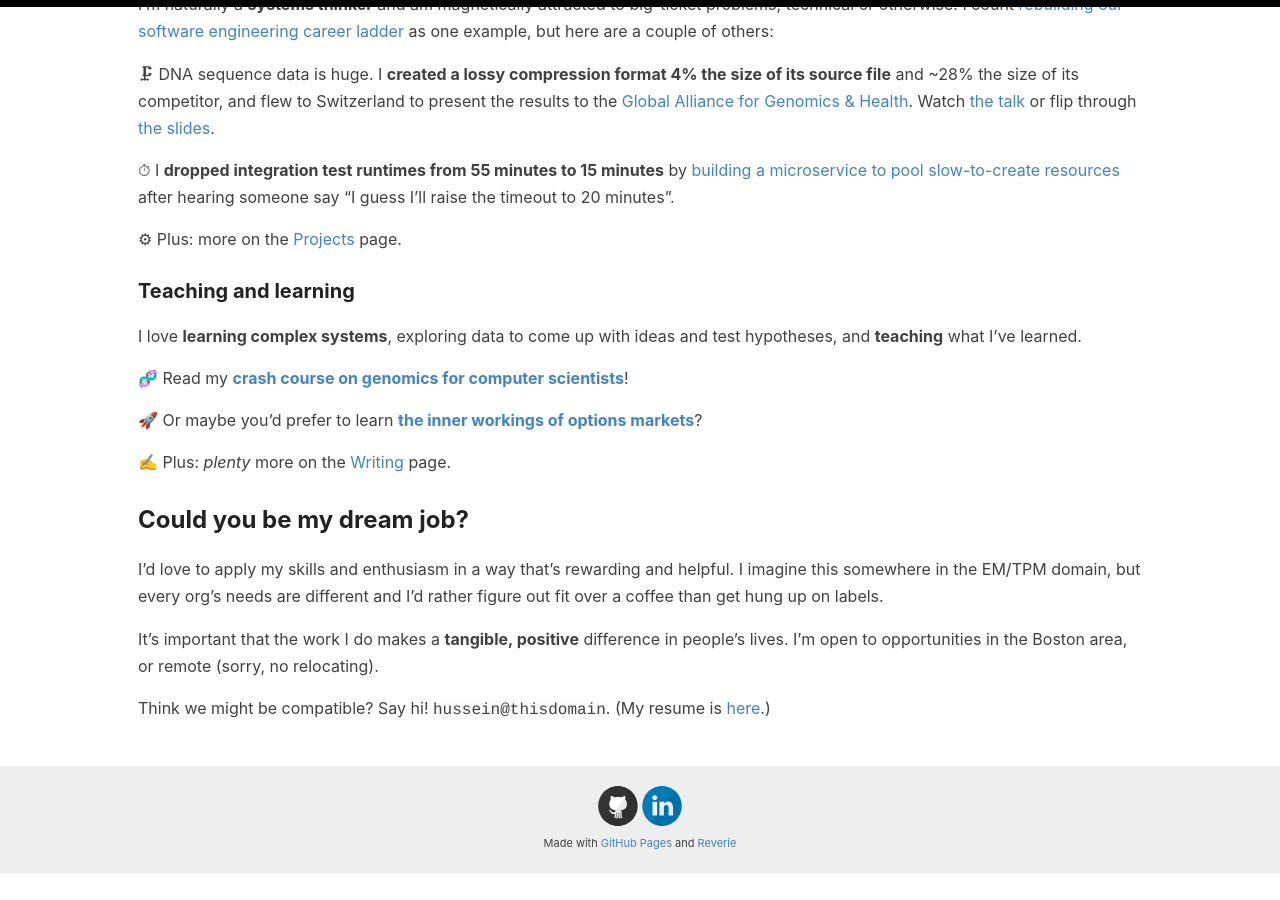
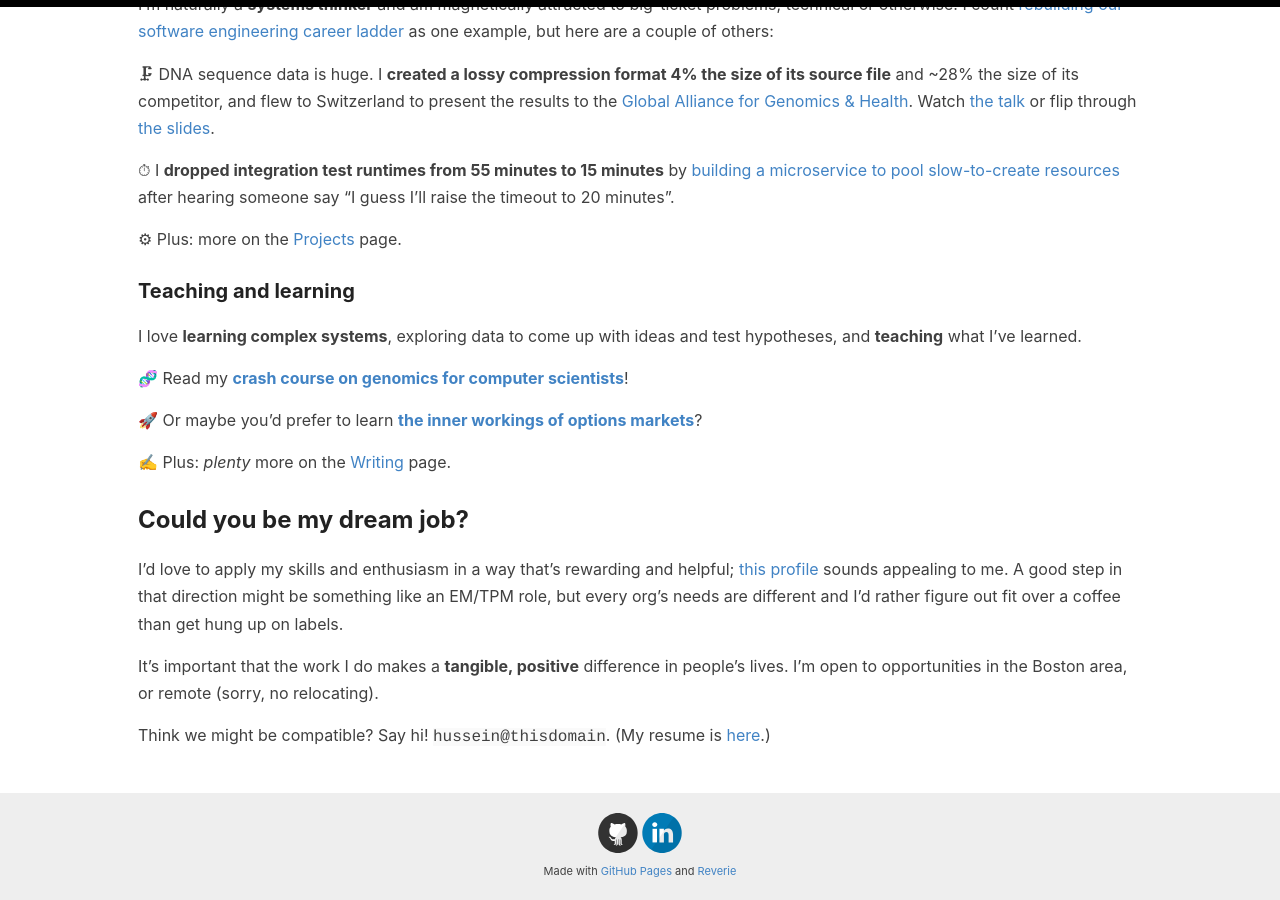
Before and after one commit to helgridly/helgridly.github.io, a Jekyll site: the page built from index.md, in a window 1280 px wide and 900 px high, scrolled down 893 px. Built offline with Jekyll 4.4.1, drawn with Linux system fonts in a browser that asks for light colours; before the commit the page ends 1766 px from its top, so only the background shows below that.

Commit message:
add staffeng profile

```diff
--- a/index.md
+++ b/index.md
@@ -51,7 +51,7 @@ I love **learning complex systems**, exploring data to come up with ideas and te
 
 ## Could you be my dream job?
 
-I'd love to apply my skills and enthusiasm in a way that's rewarding and helpful. I imagine this somewhere in the EM/TPM domain, but every org's needs are different and I'd rather figure out fit over a coffee than get hung up on labels.
+I'd love to apply my skills and enthusiasm in a way that's rewarding and helpful; [this profile](https://staffeng.com/stories/rick-boone) sounds appealing to me. A good step in that direction might be something like an EM/TPM role, but every org's needs are different and I'd rather figure out fit over a coffee than get hung up on labels.
 
 It's important that the work I do makes a **tangible, positive** difference in people's lives. I'm open to opportunities in the Boston area, or remote (sorry, no relocating).
 
```
